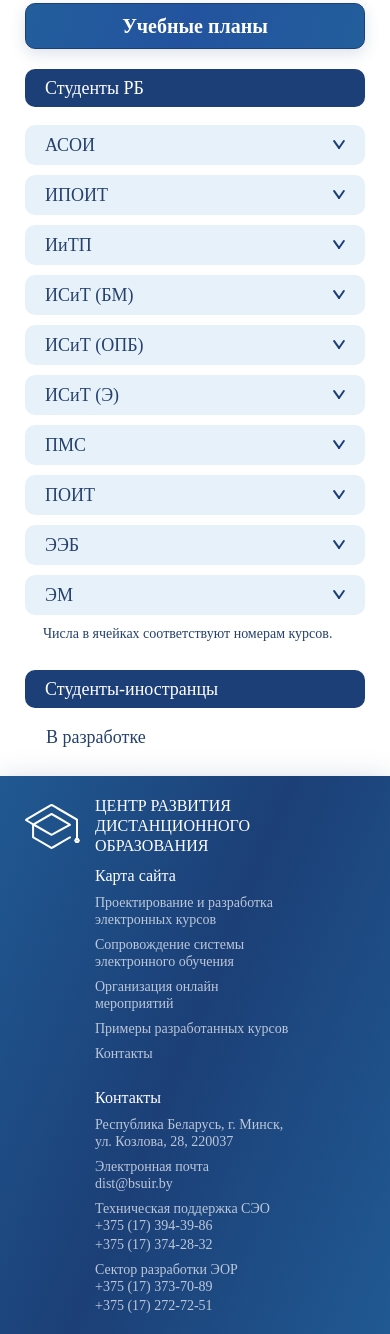
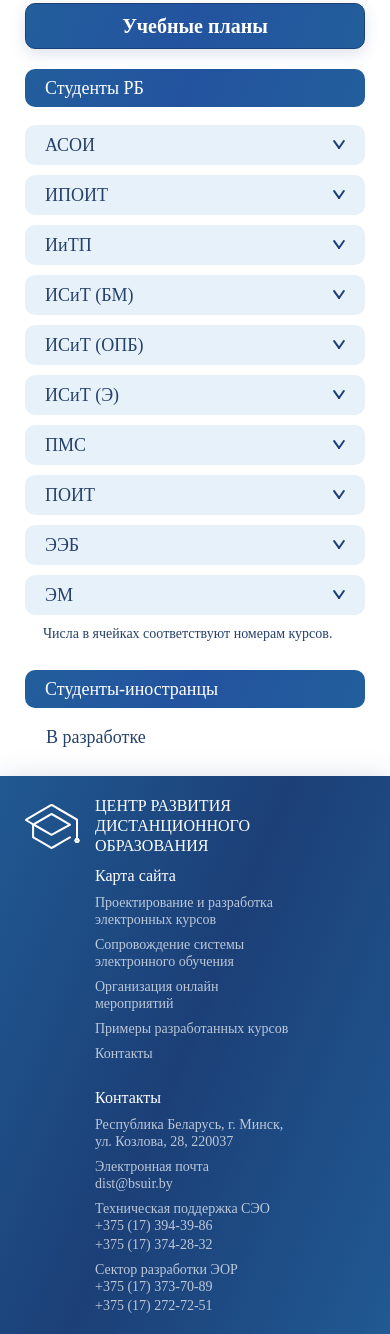
Before and after one commit to StanislavKozachenko/StanislavKozachenko.github.io, a PHP site: page /crdo-new/educational-plans.html in a window 390 px wide. Shown: the part 47-1381 px from the top of the page. Run offline with PHP 8.4, Linux system fonts and the light colour scheme; some libraries are stand-ins or nearby versions; some web fonts are replaced; grey boxes are pictures that could not be loaded.

Commit message:
Add files via upload

```diff
--- a/crdo-new/css/css-adaption-document-templates.css
+++ b/crdo-new/css/css-adaption-document-templates.css
@@ -5,7 +5,7 @@
 		font-weight: 600;
 		font-size: 20px;
 		line-height: 24px;
-		color: #1C3F77;
+		color: #fff;
 	}
 	.examples_top_block {
 		padding-top: 70px;
--- a/crdo-new/css/css-adaption-education-plans.css
+++ b/crdo-new/css/css-adaption-education-plans.css
@@ -10,7 +10,7 @@
 		padding-top: 50px;
 	}
 	.eduacation_plans_main_block_element_name {
-		background: #1C3F77;
+		background: linear-gradient(111.99deg, #22629B -17.63%, #23539F 47.67%, #22629B 117.88%);
 		border-radius: 10px;
 		font-family: Montserrat;
 		font-style: normal;
```
Also changed, not shown: crdo-new/css/adaptation-accomp-page.css (line endings or trailing spaces).
